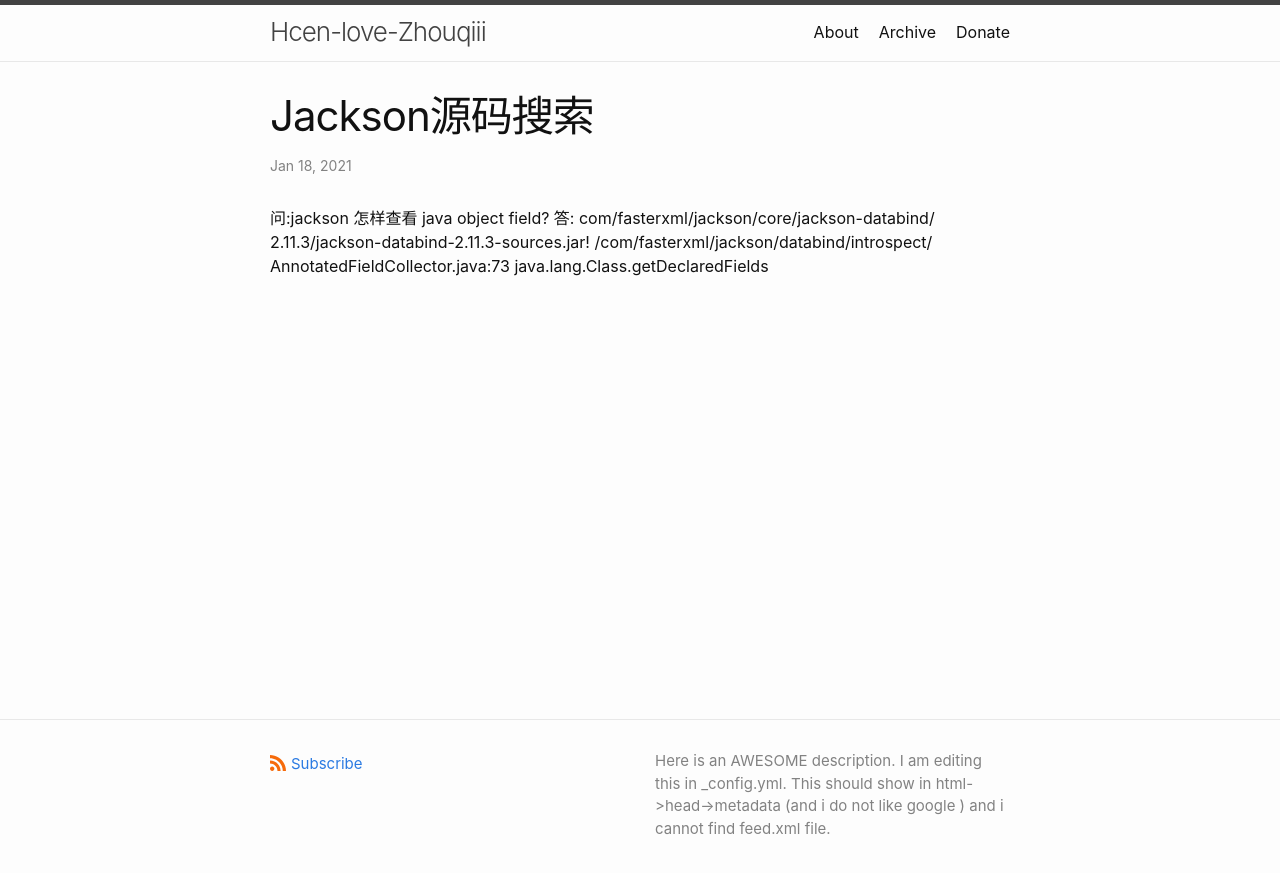
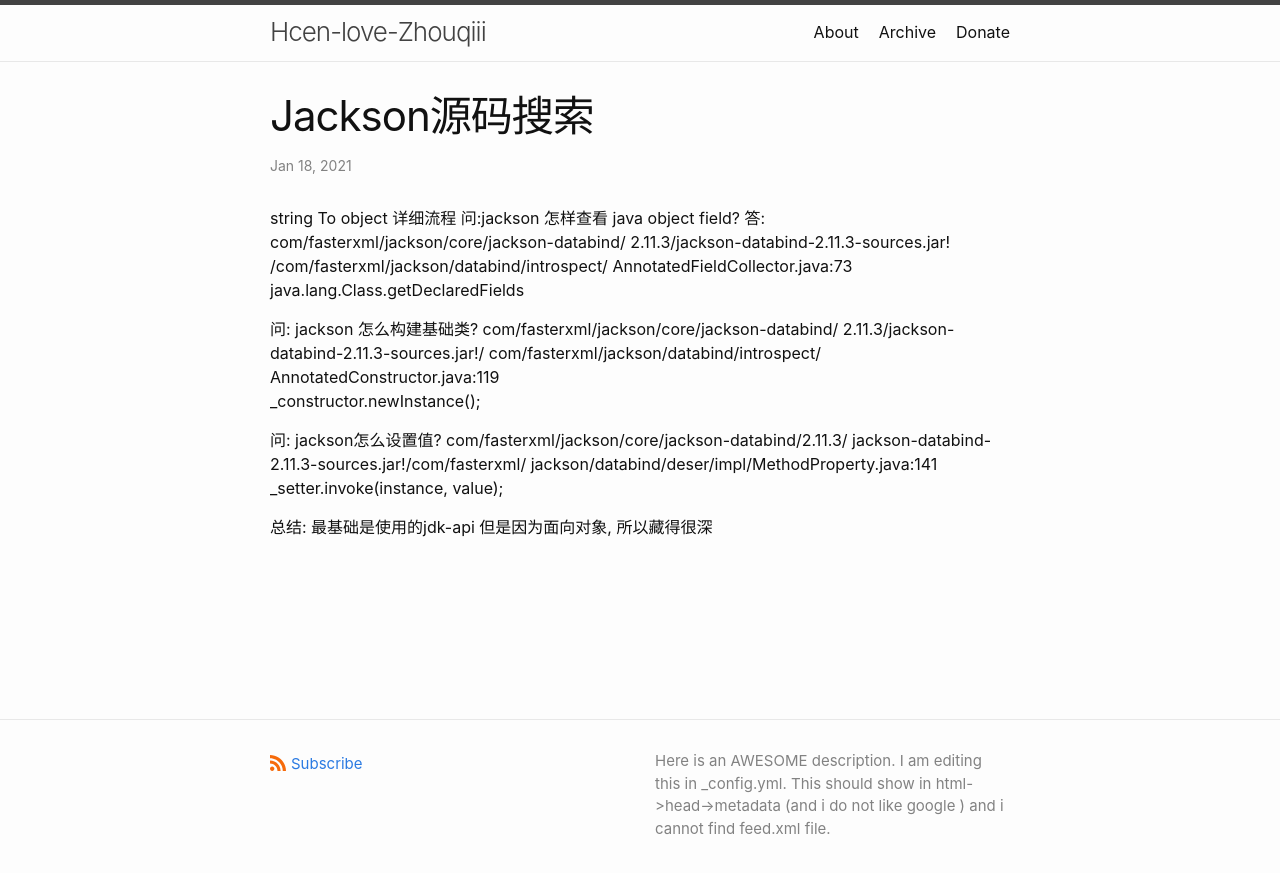
Before and after one commit to hcen1997/hcen1997.github.io, a Jekyll site: the page built from _posts/tech/dev/2021-01-18-jackson源码搜索.md, in a window 1280 px wide. Shown: the top 873 px of the page. Built offline with Jekyll 4.4.1, drawn with Linux system fonts in a browser that asks for light colours; comment, search, counter and statistics services are not loaded.

Commit message:
啊 研究

```diff
--- a/_posts/tech/dev/2021-01-18-jackson源码搜索.md
+++ b/_posts/tech/dev/2021-01-18-jackson源码搜索.md
@@ -1,7 +1,7 @@
 ---
 layout: post
 ---
-
+string To object 详细流程
 问:jackson 怎样查看 java object field?
 答:
 com/fasterxml/jackson/core/jackson-databind/
@@ -9,3 +9,19 @@ com/fasterxml/jackson/core/jackson-databind/
 /com/fasterxml/jackson/databind/introspect/
 AnnotatedFieldCollector.java:73
 java.lang.Class.getDeclaredFields
+
+问: jackson 怎么构建基础类?
+com/fasterxml/jackson/core/jackson-databind/
+2.11.3/jackson-databind-2.11.3-sources.jar!/
+com/fasterxml/jackson/databind/introspect/
+AnnotatedConstructor.java:119
+ _constructor.newInstance();
+
+问: jackson怎么设置值?
+com/fasterxml/jackson/core/jackson-databind/2.11.3/
+jackson-databind-2.11.3-sources.jar!/com/fasterxml/
+jackson/databind/deser/impl/MethodProperty.java:141
+_setter.invoke(instance, value);
+
+总结:
+最基础是使用的jdk-api 但是因为面向对象, 所以藏得很深
```
